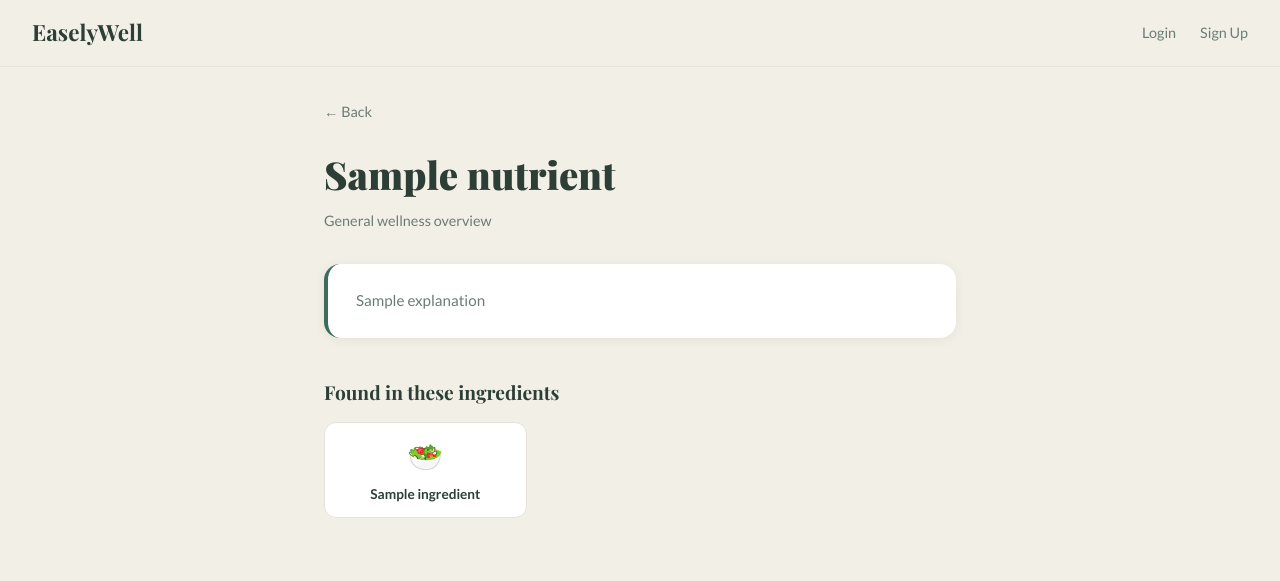
After one commit to KarinAlbiez0910/easelywell, a Flask app: template app/templates/main/nutrient.html in a window 1280 px wide. The commit adds this page. Shown: the top 581 px of the page. Run offline with Flask 3, Linux system fonts and the light colour scheme; tables that the repository leaves empty hold one stand-in row (values such as "Sample post"); the template is opened without the code that fills it: values that come from a table or form of the project are taken from there, most other values are stand-ins (such as "Sample title", 1, 10 or a date in 2020); some libraries are stand-ins or nearby versions.

Commit message:
feat: add dedicated nutrient pages with AI explanations

```diff
--- /dev/null
+++ b/app/templates/main/nutrient.html
@@ -0,0 +1,112 @@
+{% extends "base.html" %}
+{% block title %}{{ nutrient.name }} – EaselyWell{% endblock %}
+
+{% block extra_styles %}
+<style>
+    .nutrient-page {
+        max-width: 680px;
+        margin: 0 auto;
+        padding: 2rem 1.5rem 4rem;
+    }
+    .back-link {
+        display: inline-flex;
+        align-items: center;
+        gap: 0.3rem;
+        font-size: 0.9rem;
+        color: var(--text-mid);
+        text-decoration: none;
+        margin-bottom: 1.5rem;
+        transition: color 0.2s;
+        background: none;
+        border: none;
+        cursor: pointer;
+        font-family: 'Lato', sans-serif;
+        padding: 0;
+    }
+    .back-link:hover { color: var(--green-dark); }
+    .nutrient-title {
+        font-size: 2.4rem;
+        font-weight: 900;
+        color: var(--text-dark);
+        margin-bottom: 0.4rem;
+    }
+    .nutrient-subtitle {
+        font-size: 0.9rem;
+        color: var(--text-mid);
+        margin-bottom: 2rem;
+    }
+    .explanation-card {
+        background: white;
+        border-radius: 16px;
+        padding: 1.5rem 1.75rem;
+        box-shadow: 0 2px 12px rgba(0,0,0,0.06);
+        border-left: 4px solid var(--green-dark);
+        margin-bottom: 2.5rem;
+        line-height: 1.7;
+        color: var(--text-mid);
+        font-size: 0.95rem;
+    }
+    .section-heading {
+        font-family: 'Playfair Display', serif;
+        font-size: 1.2rem;
+        font-weight: 700;
+        color: var(--text-dark);
+        margin-bottom: 1rem;
+    }
+    .ingredients-list {
+        display: grid;
+        grid-template-columns: repeat(3, 1fr);
+        gap: 0.75rem;
+    }
+    @media (max-width: 500px) {
+        .ingredients-list { grid-template-columns: repeat(2, 1fr); }
+    }
+    .ingredient-chip {
+        background: white;
+        border: 1.5px solid var(--cream-dark);
+        border-radius: 12px;
+        padding: 0.75rem 0.5rem;
+        text-align: center;
+        text-decoration: none;
+        color: var(--text-dark);
+        font-size: 0.85rem;
+        font-weight: 600;
+        transition: all 0.2s;
+        display: flex;
+        flex-direction: column;
+        align-items: center;
+        gap: 0.35rem;
+    }
+    .ingredient-chip:hover {
+        border-color: var(--green-mid);
+        box-shadow: 0 3px 10px rgba(61,107,94,0.1);
+        transform: translateY(-1px);
+    }
+    .ingredient-emoji { font-size: 1.8rem; }
+</style>
+{% endblock %}
+
+{% block content %}
+<div class="nutrient-page">
+
+    <button class="back-link" onclick="history.back()">← Back</button>
+
+    <h1 class="nutrient-title">{{ nutrient.name }}</h1>
+    <p class="nutrient-subtitle">General wellness overview</p>
+
+    <div class="explanation-card">
+        {{ explanation }}
+    </div>
+
+    <div class="section-heading">Found in these ingredients</div>
+    <div class="ingredients-list">
+        {% for ingredient in ingredients %}
+        <a href="{{ url_for('main.concerns') }}" class="ingredient-chip">
+            <span class="ingredient-emoji">{{ ingredient.type | ingredient_emoji }}</span>
+            <span>{{ ingredient.name }}</span>
+        </a>
+        {% endfor %}
+    </div>
+
+</div>
+{% endblock %}
```
Also changed, not shown: app/main/routes.py (+35 -0 lines), app/templates/main/ingredients.html (+5 -38 lines).
